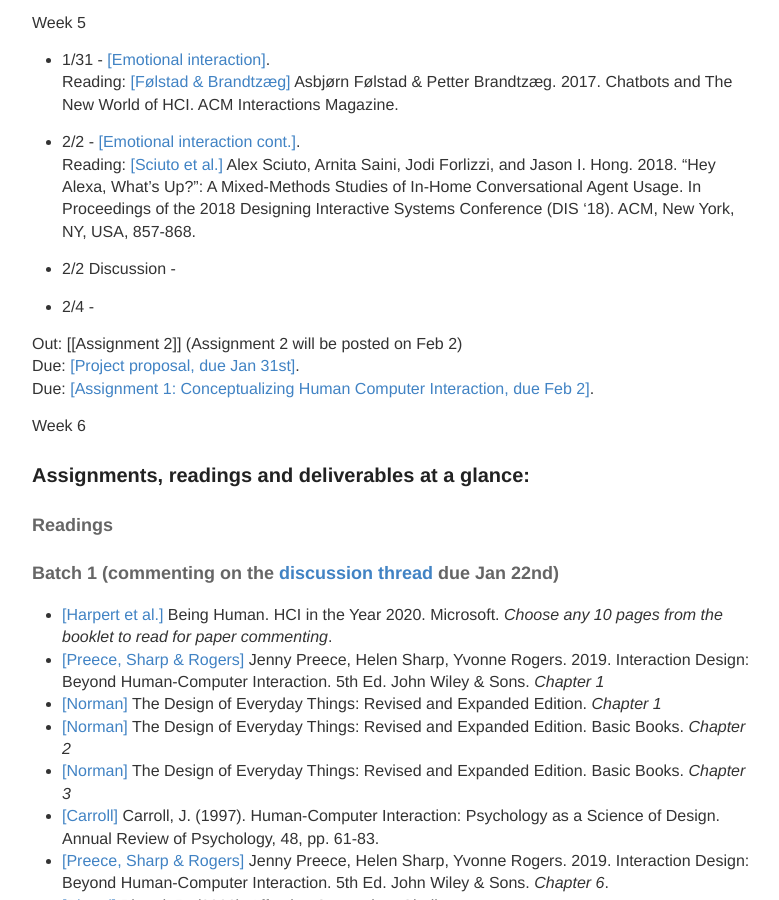
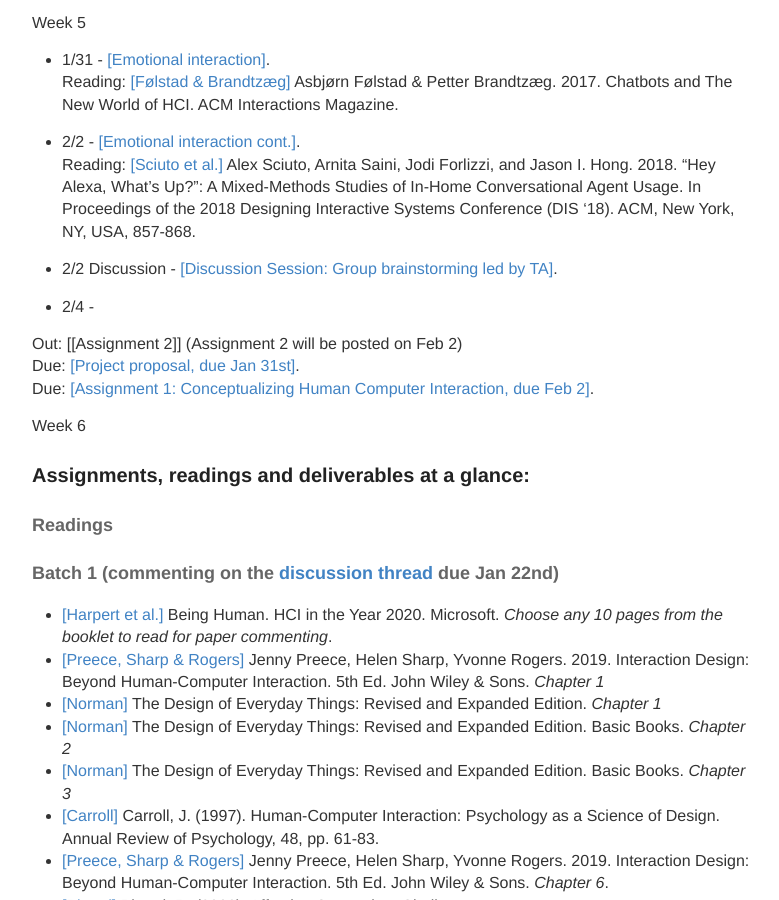
Before and after one commit to hciwang/hciwang.github.io, a Jekyll site: the page built from _posts/2022-1-1-lectures.md, in a window 1280 px wide and 900 px high, scrolled down 1762 px. Shown: the whole window, without its empty margins (248-1027 px from the left). Built offline with Jekyll 4.4.1, drawn with Linux system fonts in a browser that asks for light colours.

Commit message:
Update 2022-1-1-lectures.md

```diff
--- a/_posts/2022-1-1-lectures.md
+++ b/_posts/2022-1-1-lectures.md
@@ -69,7 +69,8 @@
 - 2/2 - [[Emotional interaction cont.]](https://canvas.ucdavis.edu/courses/633616/files/folder/Lecture%20slides?preview=15584458&sort=modified_at&order=desc).
 Reading: [[Sciuto et al.]](https://canvas.ucdavis.edu/courses/633616/files/folder/Misc%20files?preview=15578746) Alex Sciuto, Arnita Saini, Jodi Forlizzi, and Jason I. Hong. 2018. "Hey Alexa, What's Up?": A Mixed-Methods Studies of In-Home Conversational Agent Usage. In Proceedings of the 2018 Designing Interactive Systems Conference (DIS '18). ACM, New York, NY, USA, 857-868.
 
-- 2/2 Discussion -
+- 2/2 Discussion - [[Discussion Session: Group brainstorming led by TA]](https://canvas.ucdavis.edu/courses/633616/files/folder/Discussion%20slides?preview=15616022).
+
 
 - 2/4 -
 
```
